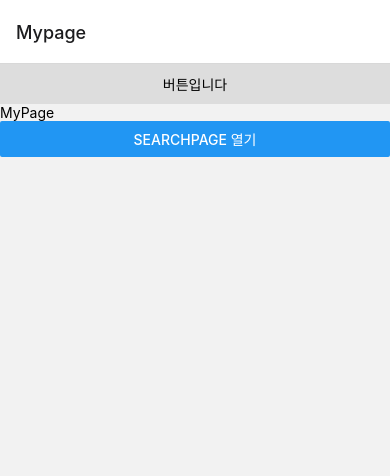
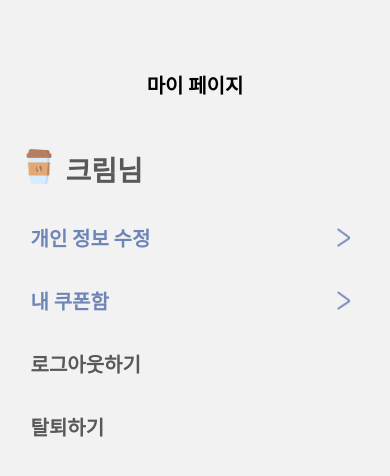
Before and after one commit to Scoup-team/Front, a React Native app in the folder client/: screen /Mypage in a window 390 px wide. Shown: the top 476 px of the page. Built offline with nearby package versions, Linux system fonts and the light colour scheme.

Commit message:
💄 마이 페이지 퍼블리싱

```diff
--- a/client/App.js
+++ b/client/App.js
@@ -10,7 +10,10 @@ const Stack = createNativeStackNavigator();
 const App = () => {
   return (
     <NavigationContainer>
-      <Stack.Navigator initialRouteName="Mypage">
+      <Stack.Navigator
+        initialRouteName="Mypage"
+        screenOptions={{ headerShown: false }}
+      >
         <Stack.Screen name="Mypage" component={Mypage} />
         <Stack.Screen name="Searchpage" component={Searchpage} />
       </Stack.Navigator>
--- a/client/screens/Mypage.js
+++ b/client/screens/Mypage.js
@@ -1,23 +1,106 @@
-import React from 'react';
-import {View, Text, Button, TouchableOpacity, StyleSheet} from 'react-native';
+import React from "react";
+import {
+  View,
+  Text,
+  Button,
+  TouchableOpacity,
+  StyleSheet,
+  Image,
+} from "react-native";
 
-const MyPage = ({navigation}) => {
+import bluearrow from "../assets/icons/bluearrow.png";
+import coffee from "../assets/icons/coffee.png";
+
+const MyPage = ({ navigation }) => {
   return (
     <View>
-      <TouchableOpacity style={styles.button}>
-        <Text style={{color: 'black'}}>버튼입니다</Text>
-      </TouchableOpacity>
-      <Text>MyPage</Text>
-      <Button title="Searchpage 열기" onPress={() => navigation.navigate('Searchpage')} />
+      <Text style={styles.title}>마이 페이지</Text>
+      <View style={styles.usersection}>
+        <Image source={coffee} style={styles.coffee} />
+        <Text style={styles.nickname}>크림님</Text>
+      </View>
+      <View style={styles.section}>
+        <Text style={styles.topMenu}>개인 정보 수정</Text>
+        <Image source={bluearrow} style={styles.arrow} />
+      </View>
+      <View style={styles.section}>
+        <Text style={styles.topMenu}>내 쿠폰함</Text>
+        <Image source={bluearrow} style={styles.arrow} />
+      </View>
+      <Text style={styles.BottomMenu}>로그아웃하기</Text>
+      <Text style={styles.BottomMenu}>탈퇴하기</Text>
+      {/* <Button
+        title="Searchpage 열기"
+        onPress={() => navigation.navigate("Searchpage")}
+      /> */}
     </View>
   );
 };
 
 const styles = StyleSheet.create({
-  button: {
-    alignItems: 'center',
-    backgroundColor: '#DDDDDD',
-    padding: 10,
+  usersection: {
+    flexDirection: "row",
+    alignItems: "flex-start",
+    // justifyContent: "space-between",
+    marginLeft: 20.51,
+    marginBottom: 34,
+  },
+
+  section: {
+    flexDirection: "row",
+    alignItems: "flex-start",
+    justifyContent: "space-between",
+  },
+
+  title: {
+    color: "#000",
+    textAlign: "center",
+    fontSize: 20,
+    fontStyle: "normal",
+    fontWeight: 700,
+    marginTop: 70,
+    marginBottom: 50,
+  },
+
+  arrow: {
+    width: 13,
+    height: 19,
+    marginRight: 40,
+    marginTop: 5,
+  },
+
+  coffee: {
+    width: 35,
+    height: 35,
+  },
+
+  nickname: {
+    color: "#5A5858",
+    textAlign: "left",
+    fontSize: 28,
+    fontStyle: "normal",
+    fontWeight: 700,
+    marginLeft: 10,
+  },
+
+  topMenu: {
+    color: "#6E85B7",
+    textAlign: "left",
+    fontSize: 20,
+    fontStyle: "normal",
+    fontWeight: 700,
+    marginBottom: 34,
+    marginLeft: 30.51,
+  },
+
+  BottomMenu: {
+    color: "#5A5858",
+    textAlign: "left",
+    fontSize: 20,
+    fontStyle: "normal",
+    fontWeight: 700,
+    marginBottom: 34,
+    marginLeft: 30.51,
   },
 });
 
```
Also changed, not shown: client/assets/icons/bluearrow.png (added), client/assets/icons/coffee.png (added).
